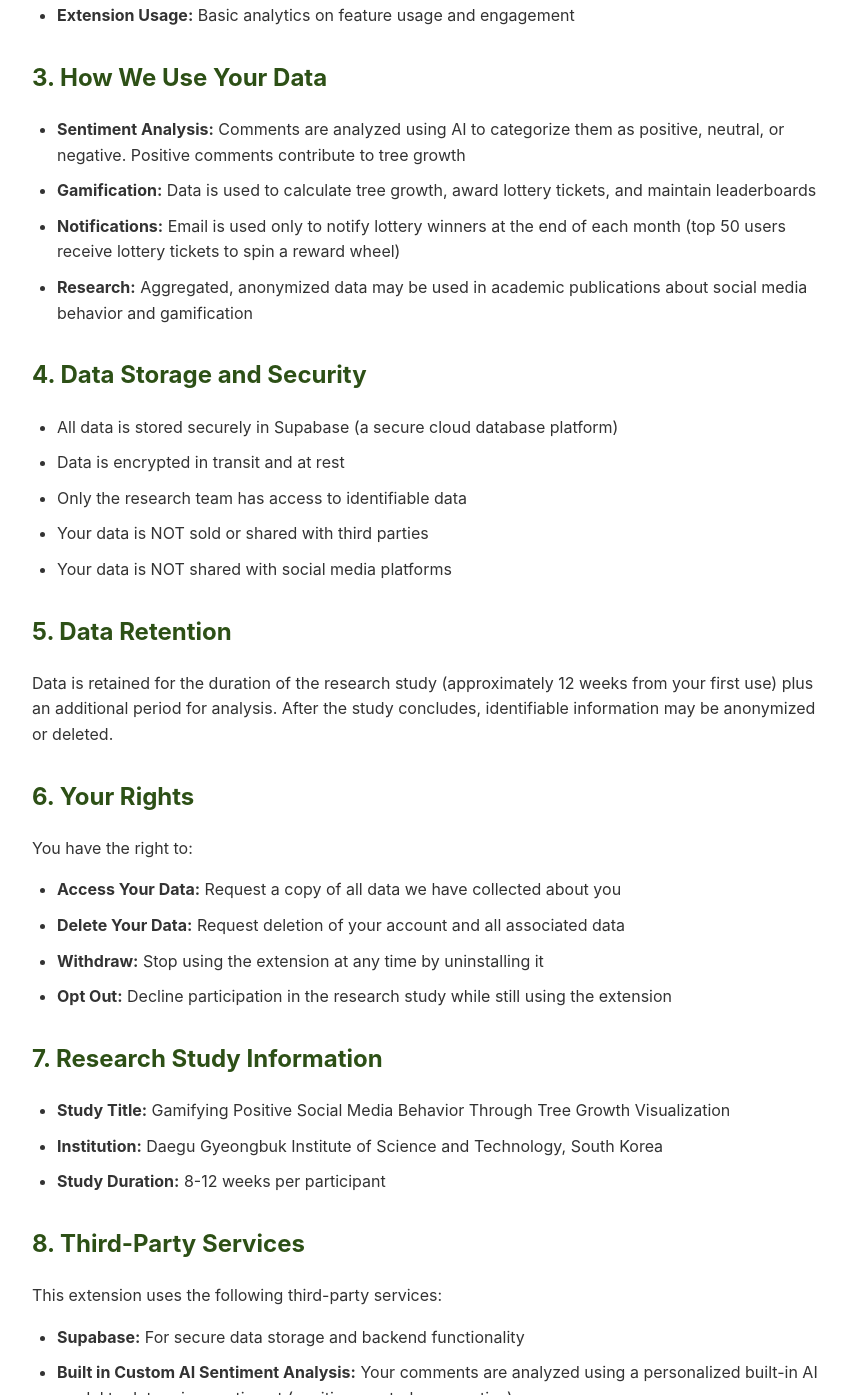
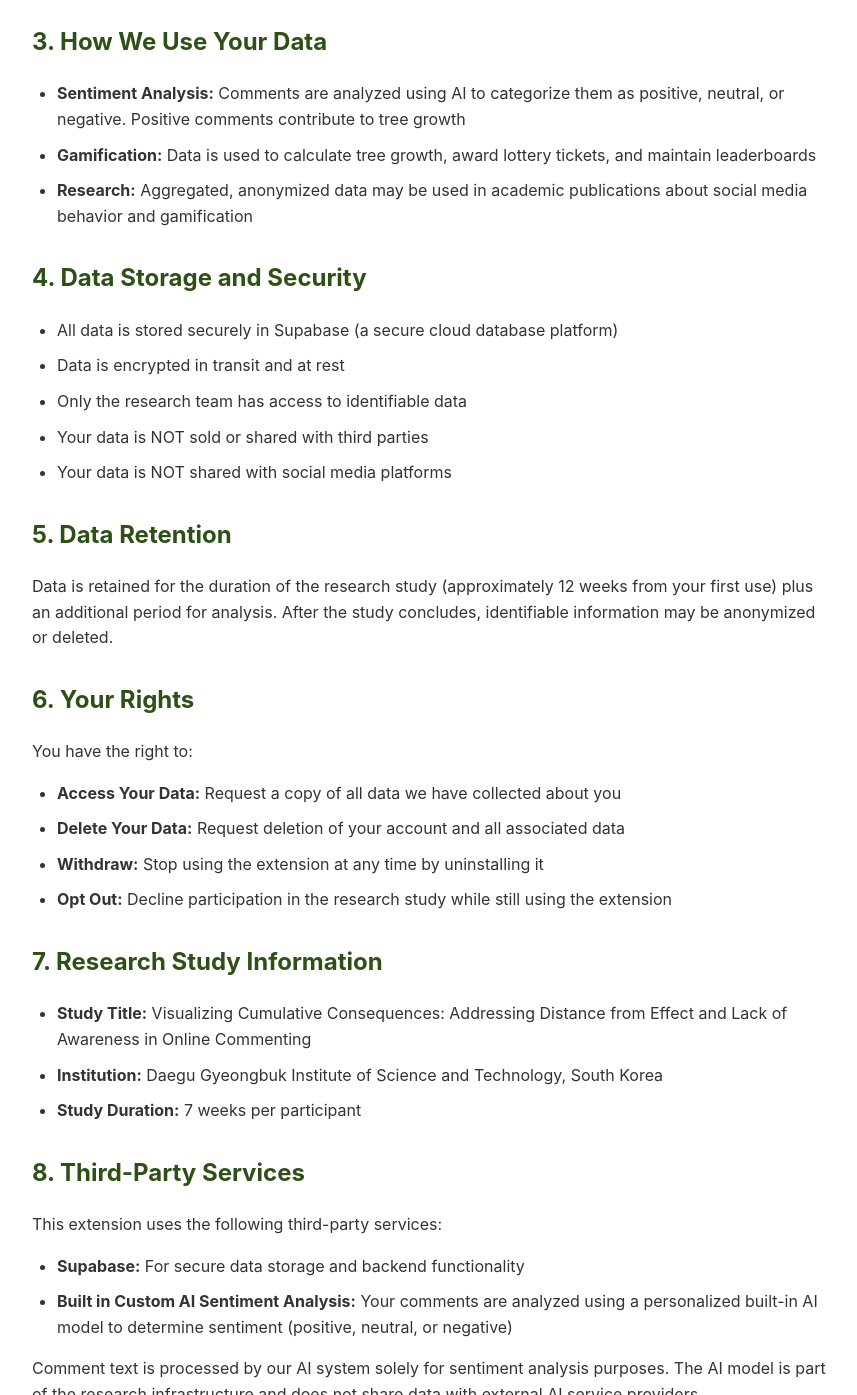
Before and after one commit to henryetta/Tree-Comment-Grower, a browser extension: page Privacy-policy.html in a window 1280 px wide. Shown: the part 668-2063 px from the top of the page, without its empty margins (208-1065 px from the left). Drawn offline with Linux system fonts and the light colour scheme.

Commit message:
Update Privacy-policy.html

```diff
--- a/Privacy-policy.html
+++ b/Privacy-policy.html
@@ -54,7 +54,6 @@
   <h2>2. Data We Collect</h2>
   <p>The extension collects the following information:</p>
   <ul>
-    <li><strong>Email Address:</strong> Used solely for lottery winner notifications</li>
     <li><strong>Social Media Comments:</strong> Comments you post on supported platforms (Twitter, Instagram, Facebook, LinkedIn, Reddit) are analyzed to determine sentiment</li>
     <li><strong>Tree Growth Data:</strong> Your tree planting choices, growth progress, and completion status</li>
     <li><strong>Weekly Statistics:</strong> Aggregated data on your commenting activity and sentiment scores</li>
@@ -66,7 +65,6 @@
   <ul>
     <li><strong>Sentiment Analysis:</strong> Comments are analyzed using AI to categorize them as positive, neutral, or negative. Positive comments contribute to tree growth</li>
     <li><strong>Gamification:</strong> Data is used to calculate tree growth, award lottery tickets, and maintain leaderboards</li>
-    <li><strong>Notifications:</strong> Email is used only to notify lottery winners at the end of each month (top 50 users receive lottery tickets to spin a reward wheel)</li>
     <li><strong>Research:</strong> Aggregated, anonymized data may be used in academic publications about social media behavior and gamification</li>
   </ul>
 
@@ -97,9 +95,9 @@
 
   <h2>7. Research Study Information</h2>
   <ul>
-    <li><strong>Study Title:</strong> Gamifying Positive Social Media Behavior Through Tree Growth Visualization</li>
+    <li><strong>Study Title:</strong> Visualizing Cumulative Consequences: Addressing Distance from Effect and Lack of Awareness in Online Commenting</li>
     <li><strong>Institution:</strong> Daegu Gyeongbuk Institute of Science and Technology, South Korea</li>
-    <li><strong>Study Duration:</strong> 8-12 weeks per participant</li>
+    <li><strong>Study Duration:</strong> 7 weeks per participant</li>
   </ul>
 
   <h2>8. Third-Party Services</h2>
@@ -109,8 +107,7 @@
     <li><strong>Built in Custom AI Sentiment Analysis:</strong> Your comments are analyzed using a personalized built-in AI model to determine sentiment (positive, neutral, or negative)</li>
   </ul>
   <p>
-    Comment text is processed by our AI system solely for sentiment analysis purposes. The AI model
-    is part of the research infrastructure and does not share data with external AI service providers.
+    Comment text is processed by our AI system solely for sentiment analysis purposes. The AI model is part of the research infrastructure and does not share data with external AI service providers.
     <br>• Supabase Privacy Policy: https://supabase.com/privacy
   </p>
 
```
